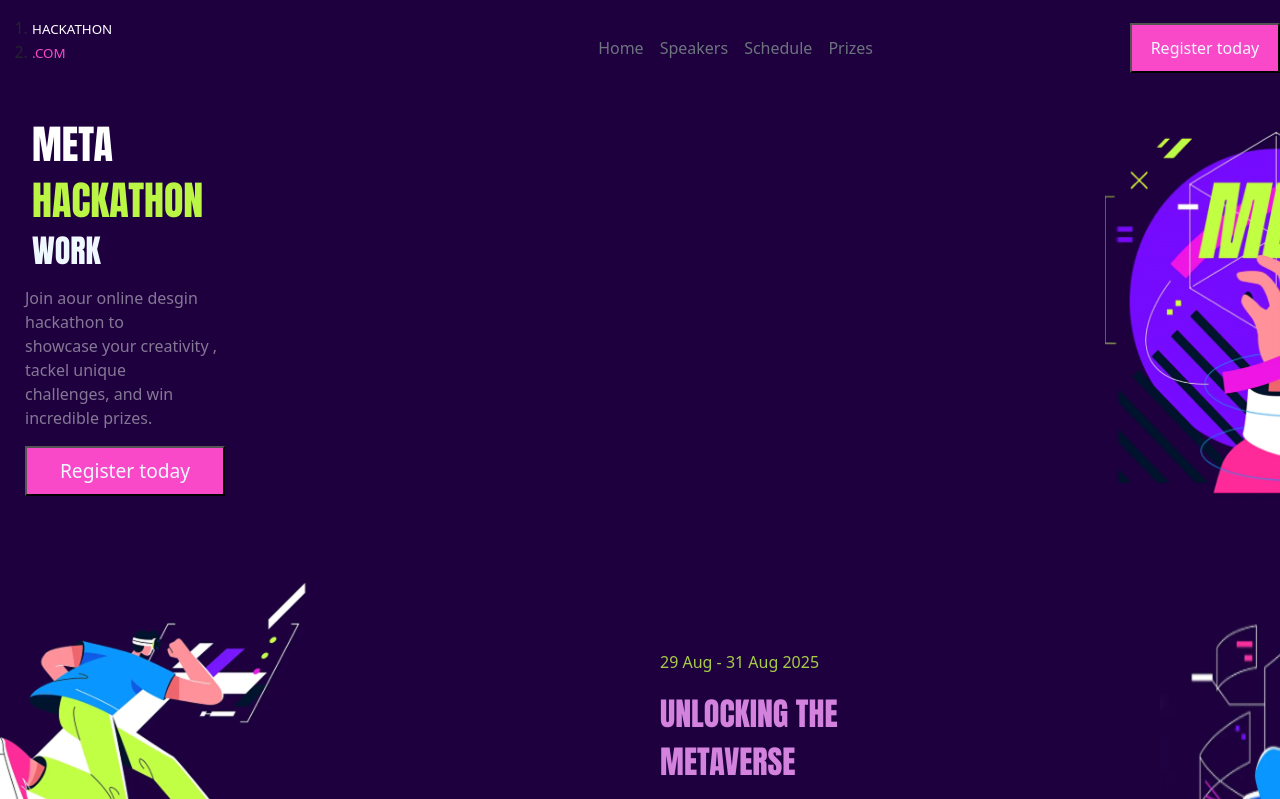
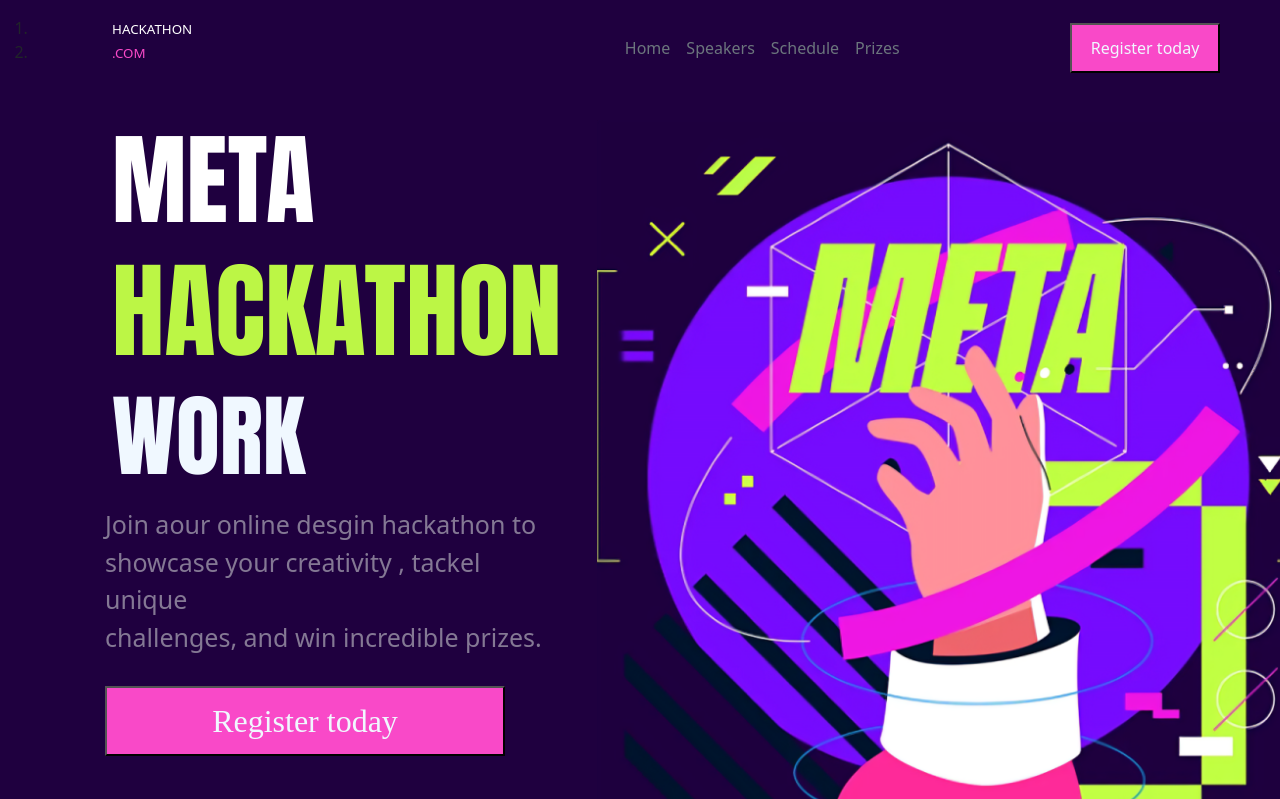
Before and after one commit to Abhishek974823/competition, a plain HTML site: page index.html in a window 1280 px wide. Shown: the top 799 px of the page. Drawn offline with nearby package versions, Linux system fonts and the light colour scheme; a web font is replaced by a local one.

Commit message:
changes done

```diff
--- a/index.html
+++ b/index.html
@@ -15,19 +15,21 @@
     <div class="main">
 
     <header class="d-flex flex-wrap align-items-center justify-content-center justify-content-md-between py-3 mb-4">
-        <ol>
+       <ol class="py3">
        <li><h1 class="heading">HACKATHON</h1></li>
         <li><h1 class="heading2">.COM</h1></li>
         </ol>
-        <div class="col-md-3 mb-2 mb-md-0"> <a href="/" class="d-inline-flex link-body-emphasis text-decoration-none"> <svg class="bi" width="40" height="32" role="img" aria-label="Bootstrap"><use xlink:href="#bootstrap"></use></svg> </a> </div> <ul class="nav col-12 col-md-auto mb-2 justify-content-center mb-md-0"> <li><a href="#" class="nav-link px-2 link-secondary">Home</a></li> <li><a href="#" class="nav-link px-2 link-secondary">Speakers</a></li> <li><a href="#" class="nav-link px-2 link-secondary">Schedule</a></li> <li><a href="#" class="nav-link px-2 link-secondary">Prizes</a></li> </ul> <div class="col-md-3 text-end"> <button class="button1" >Register today</button> </div>
+        <div class="col-md-3 mb-2 mb-md-0">
+
+            <a href="/" class="d-inline-flex link-body-emphasis text-decoration-none"> <svg class="bi" width="40" height="32" role="img" aria-label="Bootstrap"><use xlink:href="#bootstrap"></use></svg> </a> </div> <ul class="nav col-12 col-md-auto mb-2 justify-content-center mb-md-0"> <li><a href="#" class="nav-link px-2 link-secondary">Home</a></li> <li><a href="#" class="nav-link px-2 link-secondary">Speakers</a></li> <li><a href="#" class="nav-link px-2 link-secondary">Schedule</a></li> <li><a href="#" class="nav-link px-2 link-secondary">Prizes</a></li> </ul> <div class="col-md-3 text-end"> <button class="button1" >Register today</button> </div>
     </header>
 
 <div class="container2">
     <div class="text_item">
 <ol class="text">
-    <li class="meta"><h1>META</h1></li>
-    <li class="hackathon"><H1>HACKATHON</H1></li>
-    <li class="work"><h2>WORK</h2></li>
+    <li><h1 class="meta">META</h1></li>
+    <li><H1 class="hackathon">HACKATHON</H1></li>
+    <li><h2 class="work">WORK</h2></li>
 </ol>
 <p class="message">
     Join aour online desgin hackathon to <br>showcase your creativity , tackel unique <br> challenges, and win incredible prizes.
--- a/style.css
+++ b/style.css
@@ -14,11 +14,13 @@ color: a;
     color: white;
     font-size: smaller;
     display: inline;
+    margin-left: 80px;
 }
 .heading2 {
     color:#F949C8;
     font-size: smaller;
     display: inline;
+    margin-left: 80px;
 }
 .text {
     text-decoration: none;
@@ -27,41 +29,48 @@ color: a;
 .meta {
     color: white;
     font-family: "Anton", sans-serif;
+    font-size: 100px;
+
 }
 .hackathon {
     color: #bcf645;
     font-family: "Anton", sans-serif;
+    font-size: 105px;
 }
 .work {
     color:aliceblue;
     font-family: "Anton", sans-serif;
+    font-size: 90px;
 }
 .message {
     color: #847894;
     margin-left: 25px;
+    margin-bottom: 30px;
+    font-size: 25px;
 }
 .button2 {
     color:aliceblue;
     background-color: #F949C8;
-    width: 200px;
-    height: 50px;
-    font-size: larger;
+    width: 400px;
+    height: 70px;
+    font-size: xx-large;
     margin-left: 25px;
+    font-family: jaro;
 }
 .image1 {
-    width: 350px;
-    height: 380px;
-    margin-left: 80px;
+    width: 750px;
+    height: 750px;
+    margin-left: 35px;
 }
 .container2 {
     display: flex;
-    gap:800px;
 }
 .button1 {
     color:aliceblue;
     background-color: #F949C8;
     width: 150px;
     height: 50px;
+    margin-right: 60px;
 }
 .container3 {
     margin-top: 50px;
@@ -101,3 +110,7 @@ color: a;
 .oder1 {
     list-style: none;
 }
+.text_item {
+    width: 600px;
+    margin-left: 80px;
+}
```
